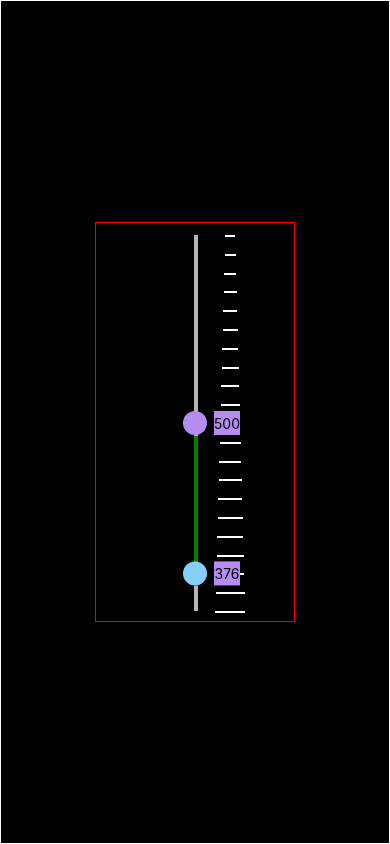
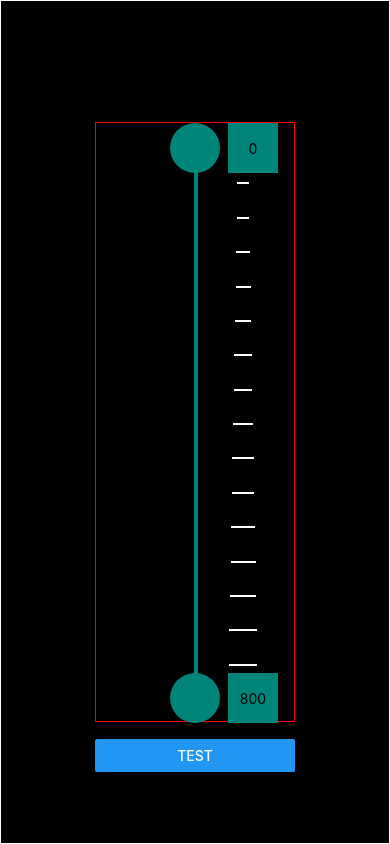
Before and after one commit to KailasMahavarkar/expo-starter, a React Native app: screen / in a window 390 px wide. Built offline with nearby package versions, Linux system fonts and the light colour scheme.

Commit message:
algorithm working

```diff
--- a/App.js
+++ b/App.js
@@ -1,12 +1,13 @@
 import "@expo/metro-runtime";
 import { registerRootComponent } from "expo";
-import { View } from "react-native";
+import { Button, View } from "react-native";
+import React, { useState } from "react";
 import Rheostat from "./Rheostat";
 import algorithm from "./algorithms";
 
 export default function App() {
 	const minVal = 0;
-	const maxVal = 1000;
+	const maxVal = 800;
 	const range = [
 		minVal,
 		50,
@@ -25,11 +26,14 @@ export default function App() {
 		700,
 		750,
 		800,
-		850,
-		900,
-		950,
-		maxVal,
+		// 850,
+		// 900,
+		// 950,
+		// maxVal,
 	];
+
+	const [topValue, setTopValue] = useState(minVal);
+	const [bottomValue, setBottomValue] = useState(maxVal);
 
 	return (
 		<View
@@ -42,19 +46,30 @@ export default function App() {
 				borderColor: "white",
 			}}
 		>
+			<View>
 				<Rheostat
 					minRange={minVal}
 					maxRange={maxVal}
-				initialTopValue={500}
-				initialBottomValue={900}
-				rheostatHeight={400}
+					topValue={topValue}
+					bottomValue={bottomValue}
+					rheostatHeight={600}
 					rheostatWidth={200}
-				handleSize={24}
+					handleSize={50}
 					shouldSnap={true}
 					snappingPoints={range}
 					algorithm={algorithm.linear}
-				pitPointType="bars"
+					showSnapBars={true}
 				/>
+				<View>
+					<Button
+						onPress={() => {
+							setTopValue(200);
+							setBottomValue(600);
+						}}
+						title="Test"
+					/>
+				</View>
+			</View>
 		</View>
 	);
 }
--- a/Rheostat.js
+++ b/Rheostat.js
@@ -3,6 +3,7 @@ import React, { useEffect, useState } from "react";
 import { StyleSheet, View, Text } from "react-native";
 import Animated, { useAnimatedStyle, useSharedValue, runOnJS } from "react-native-reanimated";
 import { Gesture, GestureDetector, GestureHandlerRootView } from "react-native-gesture-handler";
+import algo from "./algorithms";
 
 function jslog(...args) {
 	console.log(JSON.stringify(args, null, 4));
@@ -12,57 +13,53 @@ function Rheostat({
 	minRange = 0,
 	maxRange = 1000,
 
-	initialTopValue = 0,
-	initialBottomValue = 100,
+	topValue = 0,
+	bottomValue = 100,
 
 	shouldSnap = true,
 	snappingPoints = [0, 100],
 
 	rheostatHeight = 600,
 	rheostatWidth = 200,
-	pitPointType = "bars",
+	showSnapBars = false,
 
-	algorithm = {
-		getValue: (position, minRange, maxRange) => {
-			return minRange + (position / 100) * (maxRange - minRange);
-		},
-		getPosition: (value, minRange, maxRange) => {
-			return ((value - minRange) / (maxRange - minRange)) * 100;
-		},
-	},
+	algorithm = algo.linear,
 
 	handleSize = 20,
 }) {
 	const rheostatSize = rheostatHeight - handleSize;
-	const valueTopPercentage = initialTopValue / maxRange;
-	const valueBottomPercentage = initialBottomValue / maxRange;
-	const initalValueTop = valueTopPercentage * rheostatSize;
-	const initalValueBottom = rheostatSize - valueBottomPercentage * rheostatSize;
+	const topPercentage = algorithm.getPosition(topValue, minRange, maxRange);
+	const bottomPercentage = algorithm.getPosition(bottomValue, minRange, maxRange);
+	const topOffset = topPercentage * (rheostatSize / 100);
+	const bottomOffset = rheostatSize - bottomPercentage * (rheostatSize / 100);
 
-	// // Circle 1 - Top
-	const offsetTop = useSharedValue(initalValueTop);
-	const lastOffsetTop = useSharedValue(initalValueTop);
+	// re-animated states
+	const animatedOffsetTop = useSharedValue(topOffset);
+	const animatedLastOffsetTop = useSharedValue(topOffset);
+	const animatedOffsetBottom = useSharedValue(-bottomOffset);
+	const animatedLastOffsetBottom = useSharedValue(-bottomOffset);
 
-	// // Circle 2 - Bottom
-	const offsetBottom = useSharedValue(-initalValueBottom);
-	const lastOffsetBottom = useSharedValue(-initalValueBottom);
+	const [currentTopValue, setCurrentTopValue] = useState(topValue);
+	const [currentBottomValue, setCurrentBottomValue] = useState(bottomValue);
 
-	// const snappingPercentageAlgorithm = snappingPoints.map((point) => {
-	// 	return normalizeRange(point, minRange, maxRange) * 100;
-	// });
+	useEffect(() => {
+		const percentage = algorithm.getPosition(topValue, 0, maxRange);
+		const value = algorithm.getValue(percentage, minRange, maxRange);
+		animatedOffsetTop.value = percentage * (rheostatSize / 100);
+		animatedLastOffsetTop.value = percentage * (rheostatSize / 100);
+		setCurrentTopValue(value);
+	}, [topValue]);
 
-	const [topValue, setTopValue] = useState(
-		Math.round(algorithm.getValue((initalValueTop / rheostatSize) * 100, minRange, maxRange))
-	);
-	const [bottomValue, setBottomValue] = useState(
-		Math.round(
-			algorithm.getValue(
-				initalValueBottom,
-				minRange,
-				maxRange
-			)
-		)
-	);
+	useEffect(() => {
+		const percentage = algorithm.getPosition(bottomValue, 0, maxRange);
+		const value = algorithm.getValue(percentage, minRange, maxRange);
+		const percentageInverted = 100 - percentage;
+
+		animatedOffsetBottom.value = -(percentageInverted * (rheostatSize / 100));
+		animatedLastOffsetBottom.value = -(percentageInverted * (rheostatSize / 100));
+
+		setCurrentBottomValue(value);
+	}, [bottomValue]);
 
 	const snappingPercentageAlgorithm = snappingPoints.map((point) => {
 		const snapValue = Math.max(0, algorithm.getPosition(point, minRange, maxRange));
@@ -133,8 +130,8 @@ function Rheostat({
 	}
 
 	const getGesturePan = (panType) => {
-		const offset = panType === "bottom" ? offsetBottom : offsetTop;
-		const lastOffset = panType === "bottom" ? lastOffsetBottom : lastOffsetTop;
+		const offset = panType === "bottom" ? animatedOffsetBottom : animatedOffsetTop;
+		const lastOffset = panType === "bottom" ? animatedLastOffsetBottom : animatedLastOffsetTop;
 
 		return Gesture.Pan()
 			.onBegin(() => {})
@@ -152,8 +149,9 @@ function Rheostat({
 				}
 
 				// Calculate the handle percentages
-				let handlePercentageTop = (offsetTop.value / rheostatSize) * 100;
-				let handlePercentageBottom = 100 - ((-1 * offsetBottom.value) / rheostatSize) * 100;
+				let handlePercentageTop = (animatedOffsetTop.value / rheostatSize) * 100;
+				let handlePercentageBottom =
+					100 - ((-1 * animatedOffsetBottom.value) / rheostatSize) * 100;
 
 				// Adjust handle percentages for non-linear scale
 				const handleValueTop = algorithm.getValue(handlePercentageTop, minRange, maxRange);
@@ -172,7 +170,6 @@ function Rheostat({
 				);
 
 				// Snapping logic only if snapping is enabled
-				// if (shouldSnap) {
 				const closestSnappingIndexTop = getClosestIndex(
 					snappingPercentageAlgorithm,
 					handlePositionTop
@@ -182,6 +179,7 @@ function Rheostat({
 					handlePositionBottom
 				);
 
+				if (shouldSnap) {
 					if (panType === "top") {
 						// Handle snapping for the top handle
 						const lessTargetIndex = getIndexLessThanTarget(
@@ -201,25 +199,22 @@ function Rheostat({
 							minRange,
 							maxRange
 						);
-					offsetTop.value = snappedPercentage * (rheostatSize / 100);
+						animatedOffsetTop.value = snappedPercentage * (rheostatSize / 100);
 						// Ensure the new top offset does not exceed the bottom handle's maximum value
-					offsetTop.value = Math.min(
-						offsetTop.value,
+						animatedOffsetTop.value = Math.min(
+							animatedOffsetTop.value,
 							newMaxTopPercentage * (rheostatSize / 100)
 						);
-
-					// convert offsetTop.value to percentage
-					const snappedValuePercentage = (offsetTop.value / rheostatSize) * 100;
-
+						// convert animatedOffsetTop.value to percentage
+						const snappedValuePercentage =
+							(animatedOffsetTop.value / rheostatSize) * 100;
 						// get value from percentage
 						const snappedValueFromPercentage = algorithm.getValue(
 							snappedValuePercentage,
 							minRange,
 							maxRange
 						);
-
-					runOnJS(setTopValue)(Math.round(snappedValueFromPercentage));
-
+						runOnJS(setCurrentTopValue)(Math.round(snappedValueFromPercentage));
 						jslog({
 							snappedValue,
 							snappedPercentage,
@@ -244,23 +239,72 @@ function Rheostat({
 							minRange,
 							maxRange
 						);
-
-					offsetBottom.value = -(rheostatSize - snappedPercentage * (rheostatSize / 100));
-
-					offsetBottom.value = Math.max(-newMinBottomValue, offsetBottom.value);
-
-					// convert offsetBottom.value to percentage
+						animatedOffsetBottom.value = -(
+							rheostatSize -
+							snappedPercentage * (rheostatSize / 100)
+						);
+						animatedOffsetBottom.value = Math.max(
+							-newMinBottomValue,
+							animatedOffsetBottom.value
+						);
+						// convert animatedOffsetBottom.value to percentage
 						const snappedValuePercentage =
-						100 - ((-1 * offsetBottom.value) / rheostatSize) * 100;
-
+							100 - ((-1 * animatedOffsetBottom.value) / rheostatSize) * 100;
 						// get value from percentage
 						const snappedValueFromPercentage = algorithm.getValue(
 							snappedValuePercentage,
 							minRange,
 							maxRange
 						);
-
-					runOnJS(setBottomValue)(Math.round(snappedValueFromPercentage));
+						runOnJS(setCurrentBottomValue)(Math.round(snappedValueFromPercentage));
+					}
+				} else {
+					let isOverLapping = false;
+					if (
+						animatedOffsetTop.value +
+							Math.abs(animatedOffsetBottom.value) +
+							handleSize >
+						rheostatSize
+					) {
+						isOverLapping = true;
+					}
+					if (panType === "top" && isOverLapping) {
+						const newTop =
+							rheostatHeight -
+							(Math.abs(animatedOffsetBottom.value) + 2 * handleSize);
+						animatedOffsetTop.value = newTop;
+					}
+					if (panType === "bottom" && isOverLapping) {
+						const newBottom = rheostatSize - (animatedOffsetTop.value + handleSize);
+						animatedOffsetBottom.value = -newBottom;
+					}
+					if (panType === "top") {
+						// convert animatedOffsetTop.value to percentage
+						const snappedValuePercentage =
+							(animatedOffsetTop.value / rheostatSize) * 100;
+						// get value from percentage
+						const snappedValueFromPercentage = algorithm.getValue(
+							snappedValuePercentage,
+							minRange,
+							maxRange
+						);
+						runOnJS(setCurrentTopValue)(Math.round(snappedValueFromPercentage));
+					} else {
+						// convert animatedOffsetBottom.value to percentage
+						const snappedValuePercentage =
+							100 - ((-1 * animatedOffsetBottom.value) / rheostatSize) * 100;
+						// get value from percentage
+						const snappedValueFromPercentage = algorithm.getValue(
+							snappedValuePercentage,
+							minRange,
+							maxRange
+						);
+						runOnJS(setCurrentBottomValue)(Math.round(snappedValueFromPercentage));
+					}
+					jslog({
+						handlePercentageTop,
+						handlePercentageBottom,
+					});
 				}
 			})
 			.onFinalize(() => {
@@ -270,23 +314,24 @@ function Rheostat({
 	};
 
 	const animatedStylesTop = useAnimatedStyle(() => ({
-		transform: [{ translateY: offsetTop.value }],
-		backgroundColor: "#b58df1",
+		transform: [{ translateY: animatedOffsetTop.value }],
+		backgroundColor: "#00857a",
 	}));
 
 	const animatedStylesBottom = useAnimatedStyle(() => ({
-		transform: [{ translateY: offsetBottom.value }],
-		backgroundColor: "#87CEFA",
+		transform: [{ translateY: animatedOffsetBottom.value }],
+		backgroundColor: "#00857a",
 	}));
 
 	const filledBar = useAnimatedStyle(() => {
 		return {
 			width: LineWidth,
-			backgroundColor: "green",
+			backgroundColor: "#00857a",
 			position: "absolute",
-			height: rheostatHeight - handleSize - offsetTop.value + offsetBottom.value,
+			height:
+				rheostatHeight - handleSize - animatedOffsetTop.value + animatedOffsetBottom.value,
 			left: rheostatWidth / 2 - LineWidth / 2,
-			top: offsetTop.value + 25,
+			top: animatedOffsetTop.value + 25,
 		};
 	});
 
@@ -309,7 +354,6 @@ function Rheostat({
 					borderWidth: 1,
 					borderStyle: "solid",
 					borderColor: "black",
-					overflow: "hidden",
 					borderWidth: 1,
 					borderColor: "red",
 				}}
@@ -324,7 +368,9 @@ function Rheostat({
 						top: handleSize / 2,
 					}}
 				>
-					{snappingPercentageAlgorithm.map((point, index) => {
+					{shouldSnap &&
+						showSnapBars &&
+						snappingPercentageAlgorithm.map((point, index) => {
 							const width = 10 + (point / 100) * 20;
 							return (
 								<View
@@ -358,7 +404,7 @@ function Rheostat({
 								<Animated.View
 									style={[
 										{
-											backgroundColor: "#b58df1",
+											backgroundColor: "#00857a",
 											width: handleSize,
 											height: handleSize,
 											alignItems: "center",
@@ -373,7 +419,7 @@ function Rheostat({
 										<Animated.View
 											style={[
 												{
-													backgroundColor: "#b58df1",
+													backgroundColor: "#00857a",
 													width: handleSize,
 													height: handleSize,
 													alignItems: "center",
@@ -385,7 +431,7 @@ function Rheostat({
 												},
 											]}
 										>
-											<Text>{topValue}</Text>
+											<Text>{currentTopValue}</Text>
 										</Animated.View>
 									</GestureDetector>
 								</Animated.View>
@@ -398,7 +444,7 @@ function Rheostat({
 						<Animated.View
 							style={[
 								{
-									backgroundColor: "#87CEFA",
+									backgroundColor: "#00857a",
 									width: handleSize,
 									height: handleSize,
 									alignItems: "center",
@@ -412,10 +458,11 @@ function Rheostat({
 								animatedStylesBottom,
 							]}
 						>
+							<GestureDetector gesture={panBottom}>
 								<Animated.View
 									style={[
 										{
-										backgroundColor: "#b58df1",
+											backgroundColor: "#00857a",
 											width: handleSize,
 											height: handleSize,
 											alignItems: "center",
@@ -426,8 +473,9 @@ function Rheostat({
 										},
 									]}
 								>
-								<Text>{bottomValue}</Text>
+									<Text>{Math.round(currentBottomValue)}</Text>
 								</Animated.View>
+							</GestureDetector>
 						</Animated.View>
 					</GestureDetector>
 				</View>
--- a/algorithms.js
+++ b/algorithms.js
@@ -1,6 +1,6 @@
 const quadraticAlgorithm = {
-	getValue: (position, minRange, maxRange) => {
-		const normalizedPosition = position / 100;
+	getValue: (percentage, minRange, maxRange) => {
+		const normalizedPosition = percentage / 100;
 		return minRange + Math.pow(normalizedPosition, 2) * (maxRange - minRange);
 	},
 	getPosition: (value, minRange, maxRange) => {
@@ -10,8 +10,8 @@ const quadraticAlgorithm = {
 };
 
 const linearAlgorithm = {
-	getValue: (position, minRange, maxRange) => {
-		return minRange + (position / 100) * (maxRange - minRange);
+	getValue: (percentage, minRange, maxRange) => {
+		return minRange + (percentage / 100) * (maxRange - minRange);
 	},
 	getPosition: (value, minRange, maxRange) => {
 		return ((value - minRange) / (maxRange - minRange)) * 100;
@@ -19,16 +19,16 @@ const linearAlgorithm = {
 };
 
 const logAlgorithm = {
-	getValue: (position, minRange, maxRange) => {
-		// Convert position (0-100) to logarithmic scale
-		const normalizedPosition = position / 100; // Normalize position to 0-1 range
+	getValue: (percentage, minRange, maxRange) => {
+		// Convert percentage (0-100) to logarithmic scale
+		const normalizedPosition = percentage / 100; // Normalize percentage to 0-1 range
 		const logMin = Math.log(minRange + 1); // Use log(min + 1) to avoid log(0) error
 		const logMax = Math.log(maxRange + 1); // Use log(max + 1) to avoid log(0) error
 		const logValue = logMin + normalizedPosition * (logMax - logMin); // Calculate logarithmic value
 		return Math.exp(logValue) - 1; // Convert back to linear scale and adjust for offset
 	},
 	getPosition: (value, minRange, maxRange) => {
-		// Convert value back to a logarithmic position
+		// Convert value back to a logarithmic percentage
 		const logMin = Math.log(minRange + 1);
 		const logMax = Math.log(maxRange + 1);
 		const logValue = Math.log(value + 1); // Convert value to logarithmic scale
@@ -37,8 +37,8 @@ const logAlgorithm = {
 };
 
 const timesFourAlgorithm = {
-	getValue: (position, minRange, maxRange) => {
-		const normalizedPosition = position / 100;
+	getValue: (percentage, minRange, maxRange) => {
+		const normalizedPosition = percentage / 100;
 		return minRange + normalizedPosition * 4 * (maxRange - minRange);
 	},
 	getPosition: (value, minRange, maxRange) => {
@@ -48,15 +48,15 @@ const timesFourAlgorithm = {
 };
 
 const log10Algorithm = {
-	getValue: (position, minRange, maxRange) => {
-		// Normalize position from 0-100 to 0-1
-		const normalizedPosition = position / 100;
+	getValue: (percentage, minRange, maxRange) => {
+		// Normalize percentage from 0-100 to 0-1
+		const normalizedPosition = percentage / 100;
 
 		// Logarithmic scale calculations
 		const logMin = Math.log10(minRange + 1); // Use log10(min + 1) to avoid log10(0)
 		const logMax = Math.log10(maxRange + 1); // Use log10(max + 1) to avoid log10(0)
 
-		// Calculate the logarithmic value for the normalized position
+		// Calculate the logarithmic value for the normalized percentage
 		const logValue = logMin + normalizedPosition * (logMax - logMin);
 
 		// Convert back from log scale to the actual value
@@ -68,7 +68,7 @@ const log10Algorithm = {
 		const logMax = Math.log10(maxRange + 1);
 		const logValue = Math.log10(value + 1); // Convert value to logarithmic scale
 
-		// Normalize back to a position between 0-100
+		// Normalize back to a percentage between 0-100
 		return ((logValue - logMin) / (logMax - logMin)) * 100;
 	},
 };
```
Lines whose indentation alone changed are shown as unchanged.
